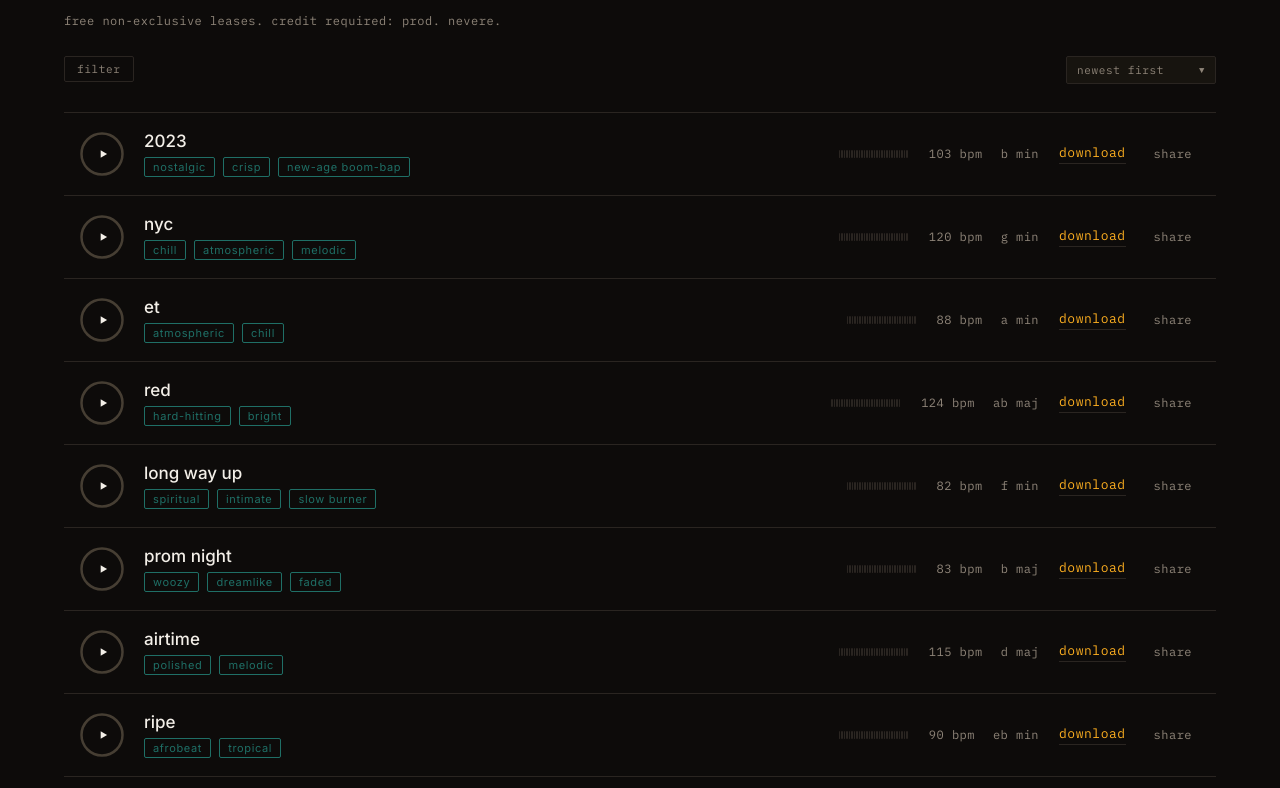
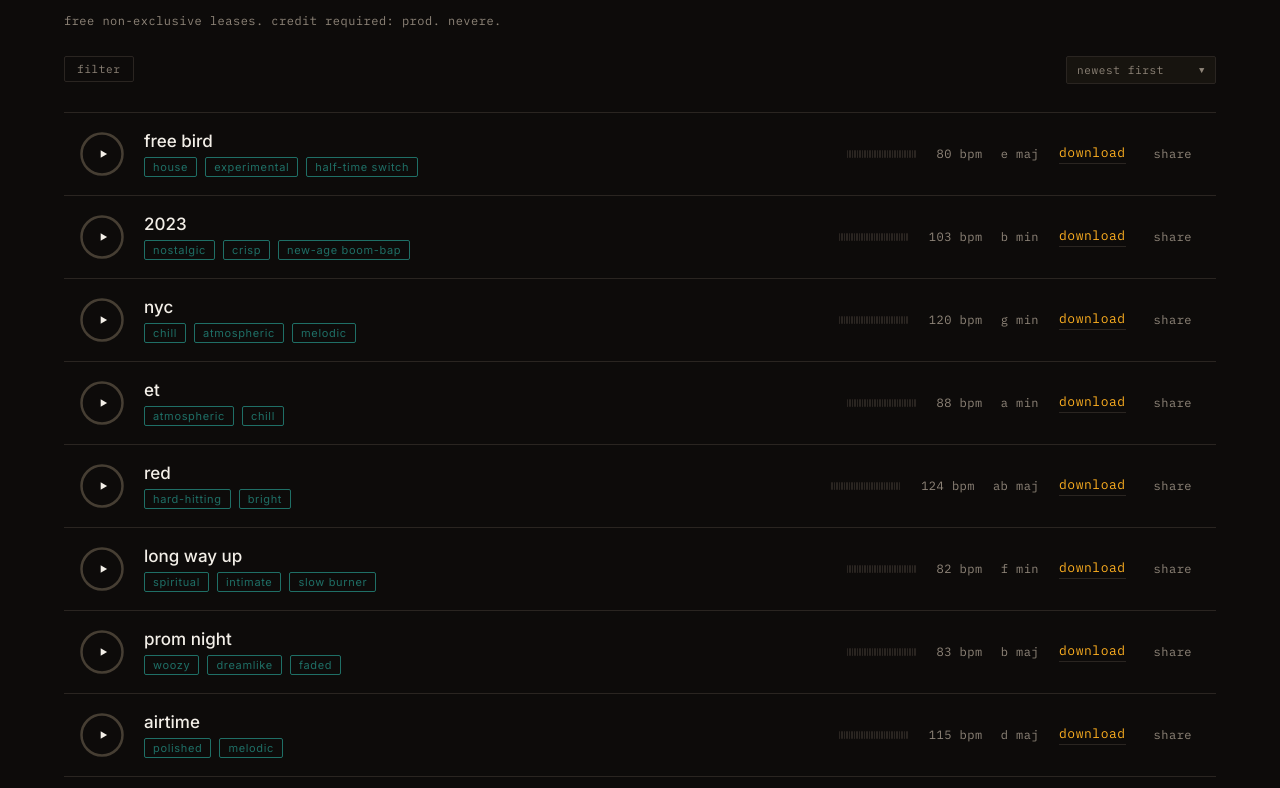
Before and after one commit to dylanaugustave/nevere-site, a website: page index.html in a window 1280 px wide. Shown: the part 832-1620 px from the top of the page. Drawn offline with Linux system fonts and the light colour scheme.

Commit message:
Add files via upload

```diff
--- a/index.html
+++ b/index.html
@@ -991,6 +991,25 @@
         <a class="track-dl mono" href="2023.mp3" download title="Free download — credit prod. nevere">download</a>
         <button class="track-share mono" data-share="2023" title="Copy link to this beat">share</button>
       </div>
+      <div class="track" data-id="17" id="free-bird">
+        <button class="play-btn" aria-label="Play Free Bird">
+          <svg class="ring" viewBox="0 0 44 44" aria-hidden="true">
+            <circle class="ring-track" cx="22" cy="22" r="20.5"/>
+            <circle class="ring-progress" cx="22" cy="22" r="20.5"/>
+          </svg>
+          <svg class="icon-play" viewBox="0 0 24 24" width="14" height="14" fill="currentColor" aria-hidden="true"><path d="M8 5.5v13l11-6.5z"/></svg>
+          <svg class="icon-pause" viewBox="0 0 24 24" width="14" height="14" fill="currentColor" aria-hidden="true"><path d="M7 5h3.5v14H7zM13.5 5H17v14h-3.5z"/></svg>
+        </button>
+        <div class="track-main">
+          <h3 class="track-title">Free Bird</h3>
+          <div class="track-tags"><span class="tag">house</span><span class="tag">experimental</span><span class="tag">half-time switch</span></div>
+          <div class="track-meta-mobile mono">80 bpm · E maj</div>
+        </div>
+        <div class="wf" data-bpm="80"></div>
+        <div class="track-meta mono"><span>80 bpm</span><span>E maj</span></div>
+        <a class="track-dl mono" href="free-bird.mp3" download title="Free download — credit prod. nevere">download</a>
+        <button class="track-share mono" data-share="free-bird" title="Copy link to this beat">share</button>
+      </div>
       <!-- BUILD:ROWS_END -->
     </div>
     <button class="load-more mono" id="load-more" hidden>load more</button>
@@ -1056,7 +1075,7 @@
     </form>
     <footer>
       <span>© 2026 nevere</span>
-      <span class="mono" style="opacity:0.4;">v98</span>
+      <span class="mono" style="opacity:0.4;">v99</span>
     </footer>
   </section>
 
@@ -1141,6 +1160,7 @@
     { id: "14", title: "ET", bpm: 88, key: "A min", tags: ["atmospheric", "chill"], filterTags: ["vibe out"], price: 0, audioSrc: "et.mp3", root: 220, peaks: [0.12, 0.12, 0.53, 0.88, 0.9, 0.76, 0.93, 0.95, 0.88, 0.98, 0.78, 0.94, 0.93, 0.86, 0.92, 0.6, 0.46, 0.58, 0.84, 0.84, 0.89, 1.0, 0.9, 0.91, 0.84, 0.89, 0.9, 0.96], loudness: 3701.8, lufs: -18.3 },
     { id: "15", title: "nyc", bpm: 120, key: "G min", tags: ["chill", "atmospheric", "melodic"], filterTags: ["vibe out"], price: 0, audioSrc: "nyc.mp3", root: 392, peaks: [0.91, 0.89, 1.0, 0.93, 0.92, 0.99, 0.94, 0.95, 0.95, 0.97, 0.92, 0.98, 0.97, 0.92, 0.99, 0.93, 0.95, 0.95, 0.96, 0.93, 0.95, 0.99, 0.89, 0.95, 0.99, 0.92, 0.6, 0.12], loudness: 4802.6, lufs: -17.55 },
     { id: "16", title: "2023", bpm: 103, key: "B min", tags: ["nostalgic", "crisp", "new-age boom-bap"], filterTags: ["vibe out"], price: 0, audioSrc: "2023.mp3", root: 493.88, peaks: [0.92, 0.95, 0.96, 0.22, 0.76, 1.0, 0.9, 0.97, 1.0, 0.89, 0.56, 0.24, 0.22, 0.79, 0.97, 0.97, 0.51, 0.6, 0.97, 0.95, 0.93, 0.98, 0.95, 0.7, 0.19, 0.23, 0.15, 0.12], loudness: 5829.0, lufs: -17.08 },
+    { id: "17", title: "Free Bird", bpm: 80, key: "E maj", tags: ["house", "experimental", "half-time switch"], filterTags: ["outside the box"], price: 0, audioSrc: "free-bird.mp3", root: 330, peaks: [0.78, 0.79, 0.84, 0.96, 0.96, 0.85, 0.96, 0.81, 0.89, 0.8, 0.76, 0.35, 0.38, 0.48, 0.48, 0.99, 0.85, 0.9, 1.0, 0.99, 1.0, 0.85, 0.89, 0.99, 0.79, 0.77, 0.83, 0.77], loudness: 5105.8, lufs: -18.12 },
     // BUILD:BEATS_ARRAY_END
   ];
 
```
Also changed, not shown: 1 other file.
